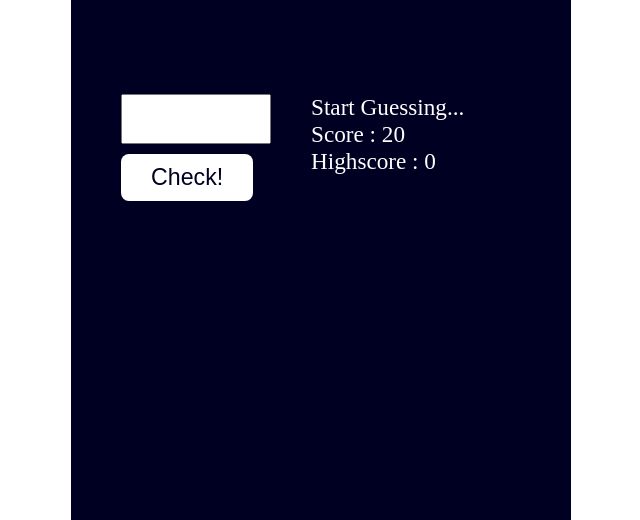
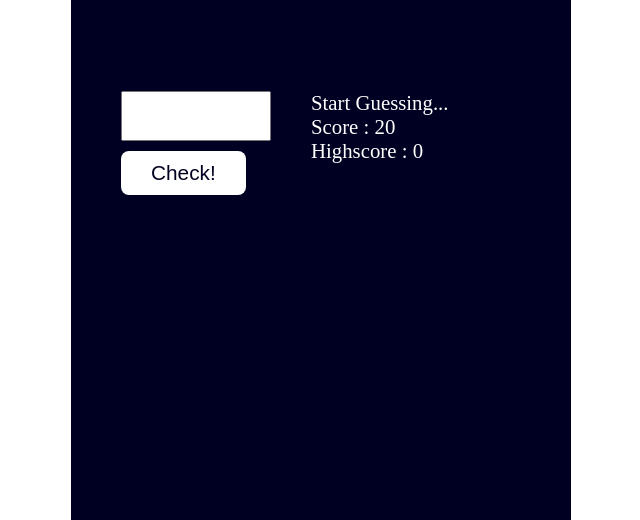
Before and after one commit to Kareem24/Guessing-game, a plain HTML site: page index.html in a window 1280 px wide. Shown: the part 280-800 px from the top of the page, without its empty margins (319-959 px from the left). Drawn offline with Linux system fonts and the light colour scheme.

Commit message:
modified the fontsize so as to not wrap on smaller screen

```diff
--- a/css/style.css
+++ b/css/style.css
@@ -26,7 +26,8 @@
 p,
 span {
 	text-transform: capitalize;
-	font-size: 1.45rem;
+	font-size: 1.3rem;
+	white-space: nowrap;
 }
 .main .header {
 	width: 80%;
```
